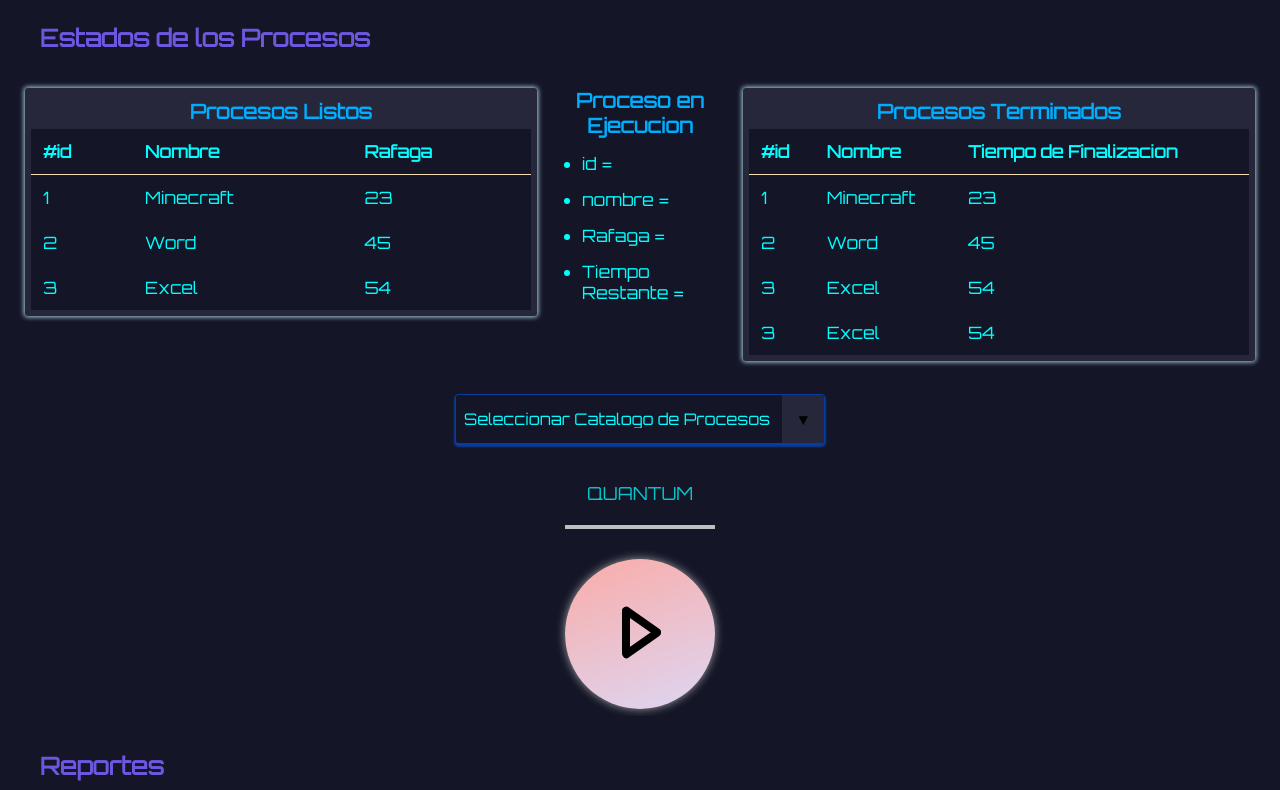
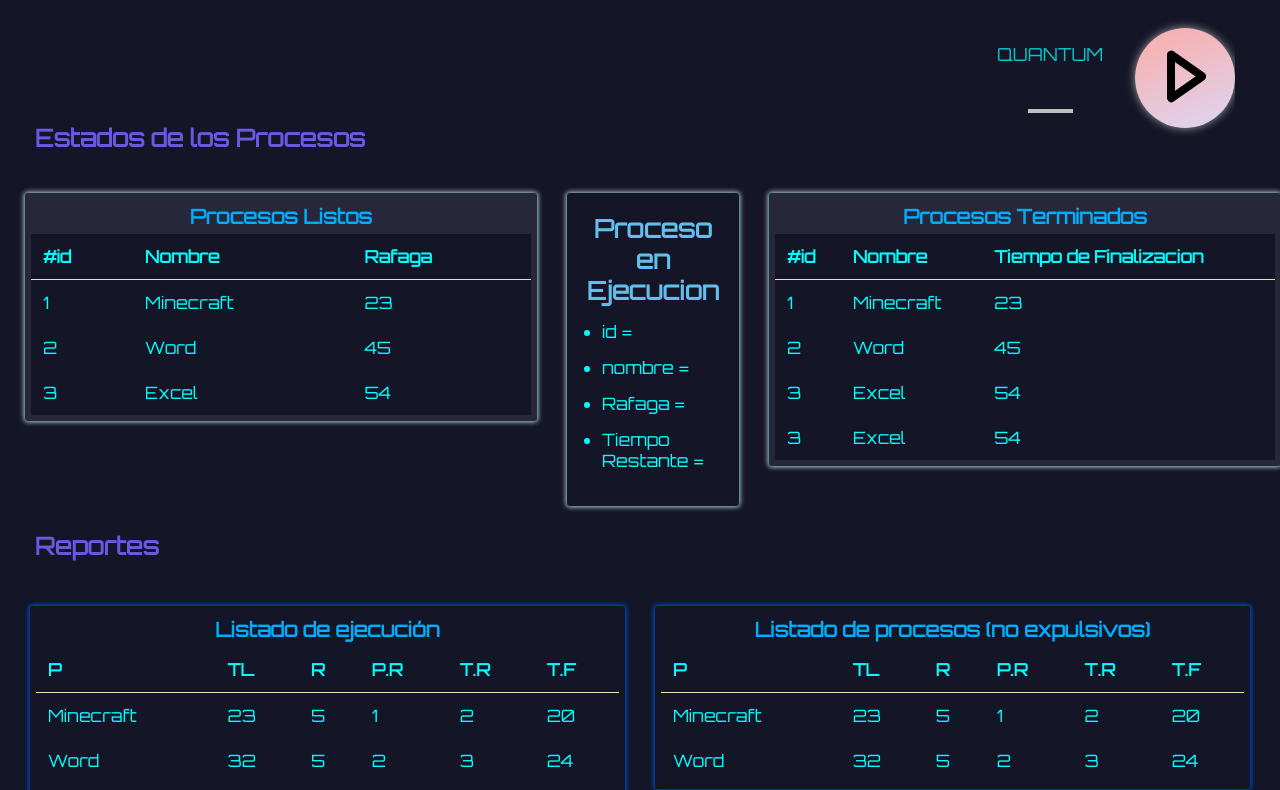
Before and after one commit to AD4GO/Simulador-de-Procesos, a plain HTML site: page index.html in a window 1280 px wide. Shown: the part 72-862 px from the top of the page. Drawn offline with nearby package versions, Linux system fonts and the light colour scheme.

Commit message:
6to cambio

```diff
--- a/css/style.css
+++ b/css/style.css
@@ -131,16 +131,23 @@ header{
 }
 h1{
     font-size: 45px;
-    margin: 0px;
+    margin-right: 35px;
     text-align: center;
     background-color: #7c6ec7;
+
 }
-
+ .arriba{
+    display: flex;
+    flex-direction: row;
+    justify-content: space-between;
+ }
 h2{
-    margin-top: 35px;
-    margin-left: 40px;
-    margin-bottom: 30px;
     color: #6c58e0;
+    display: flex;
+    align-items: end;
+    justify-content: left;
+    margin-left: 35px;
+    margin-bottom: 15px;
 
 }
 .tituloTabla{
@@ -152,8 +159,8 @@ h2{
 }
 ul > h3{
     text-align: center;
-     color: rgb(0, 174, 255);
-    font-size: 20px;
+     color: rgb(97, 191, 234);
+    font-size: 25px;
 }
 ul > li{
     margin: 15px;
@@ -191,7 +198,11 @@ ul > li{
 .ul2{
     width: 200px;
 }
-
+.ejecucion{
+    box-shadow: 0px 0px 5px 1px lightblue;
+    border-radius: var(--border-radius);
+    padding: 20px;
+}
 .listos, .terminado{
     background-color: var(--color-secundario);
     border-radius: var(--border-radius);
@@ -205,7 +216,9 @@ ul > li{
     box-shadow: 0px 0px 5px 1px lightblue;
 
 }
-
+.ejecucion > h3{
+    font-size: 25px;
+}
 .ListEjecucion, .NoExpuls{
 
     border-radius: var(--border-radius);
@@ -243,18 +256,19 @@ ul > li{
 
 
 .BotonEmpezar{
-    width: 100%;
-    height: 330px;
+    width: 60%;
+    height: 180px;
     overflow: hidden;
     display: flex;
-    justify-content: center;
+    justify-content: right;
     align-items: center;
-    flex-direction: column;
+    flex-direction: row;
+    margin-right: 45px;
 }
 
 .container{
-    width: 150px;
-    height: 150px;
+    width: 100px;
+    height: 100px;
     border-radius: 50%;
     box-shadow: 0 0 10px rgba(255, 255, 255, 0.605), 0 2px 10px rgba(0,0,0,0.1);
     display: flex;
@@ -265,15 +279,24 @@ ul > li{
 }
 
 .InputQuantum{
-    width: 500px;
+    width: 150px;
     background: rgba(255, 255, 255, 0);
-    padding: 30px;
+    padding: 10px;
+    border: none;
 
-
+}
+.inpQuantum{
+    outline: none;
+    overflow: hidden;
+}
+input[type=number]::-webkit-inner-spin-button,
+input[type=number]::-webkit-outer-spin-button {
+  -webkit-appearance: none;
+  margin: 0;
 }
 
 .InputQuantum .input-data{
-    height: 40px;
+    height: 70px;
     width: 100%;
 
     display: flex;
@@ -431,51 +454,3 @@ canvas{
     display: flex;
     gap: 200px;
 }
-
-select {
-    -webkit-appearance:none;
-    -moz-appearance:none;
-    -ms-appearance:none;
-    appearance:none;
-    outline:0;
-
-    border:0!important;
-    background: var(--color-primario);
-    background-image: none;
-    flex: 1;
-    padding: 0 .5em;
-    color: aqua;
-    cursor:pointer;
-    font-size: 1em;
-
- }
- select::-ms-expand {
-    display: none;
- }
- .select {
-    position: relative;
-    display: flex;
-    width: 23em;
-    margin-bottom: 15px;
-    height: 3em;
-    line-height: 3;
-    background: var(--color-primario);
-    overflow: hidden;
-    border-radius: .25em;
-    box-shadow: 0px 2px 2px 1px rgba(0, 83, 227, 0.648);
-    border: 0.8px solid rgba(0, 83, 227, 0.648);
- }
- .select::after {
-    content: '\25BC';
-    position: absolute;
-    top: 0;
-    right: 0;
-    padding: 0 1em;
-    background: var(--color-secundario);
-    cursor:pointer;
-    pointer-events:none;
-    transition:.25s all ease;
- }
- .select:hover::after {
-    color: #23b499;
- }
--- a/index.html
+++ b/index.html
@@ -13,8 +13,32 @@
 </header>
 <body>
 
+    <div class="arriba">
+        <h2>Estados de los Procesos</h2>
+      <div class="BotonEmpezar">
 
-    <h2>Estados de los Procesos</h2>
+        <div class="InputQuantum">
+          <div class="input-data">
+            <input type="number" required class="inpQuantum">
+            <label >QUANTUM</label>
+          </div>
+        </div>
+        <div class="container">
+          <div id="app">
+            <div class="pause">
+              <div class="line line_1"></div>
+              <div class="line line_2"></div>
+            </div>
+            <div class="play active">
+              <div class="line line_1"></div>
+              <div class="line line_2"></div>
+              <div class="line line_3"></div>
+            </div>
+          </div>
+        </div>
+      </div>
+    </div>
+
     <div class="contenedor">
         <section class="estadoProceso">
             <div class="listos">
@@ -107,37 +131,7 @@
     </div>
 
     <!-- BOTON PARA EMPZAR Y PAUSAR EL SIMULADOR -->
-    <div class="BotonEmpezar">
-      <div class="select">
-        <select name="format" id="format">
-           <option selected disabled>Seleccionar Catalogo de Procesos</option>
-           <option value="Catalogo1">Catalogo1</option>
-           <option value="Catalogo2">Catalogo2</option>
-           <option value="Catalogo3">Catalogo3</option>
-           <option value="Catalogo4">Catalogo4</option>
-           <option value="Catalogo5">Catalogo5</option>
-        </select>
-     </div>
-      <div class="InputQuantum">
-        <div class="input-data">
-          <input type="number" required>
-          <label >QUANTUM</label>
-        </div>
-      </div>
-      <div class="container">
-        <div id="app">
-          <div class="pause">
-            <div class="line line_1"></div>
-            <div class="line line_2"></div>
-          </div>
-          <div class="play active">
-            <div class="line line_1"></div>
-            <div class="line line_2"></div>
-            <div class="line line_3"></div>
-          </div>
-        </div>
-      </div>
-    </div>
+
 
     <h2>Reportes</h2>
     <div class="contenedor2">
```
